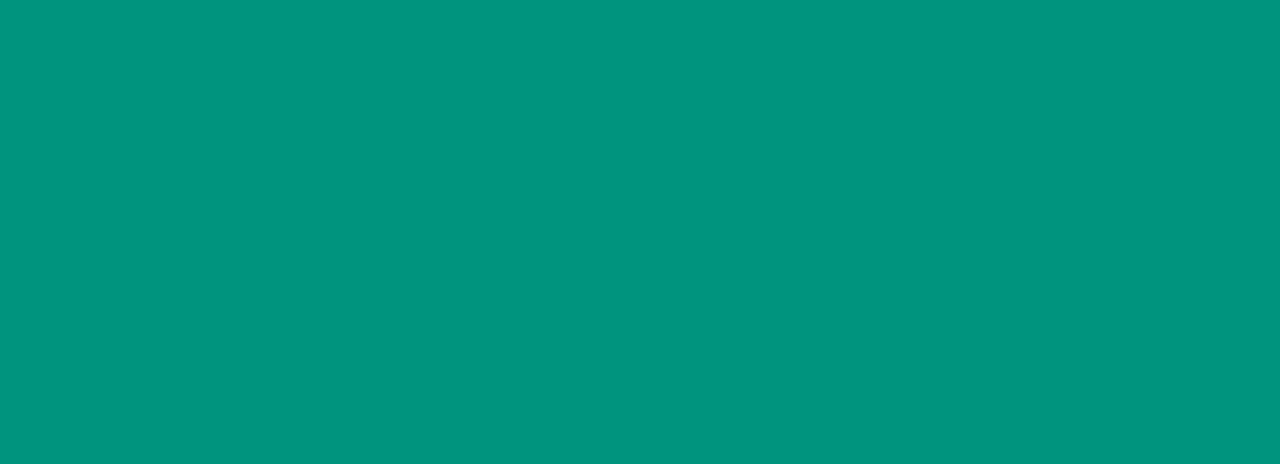
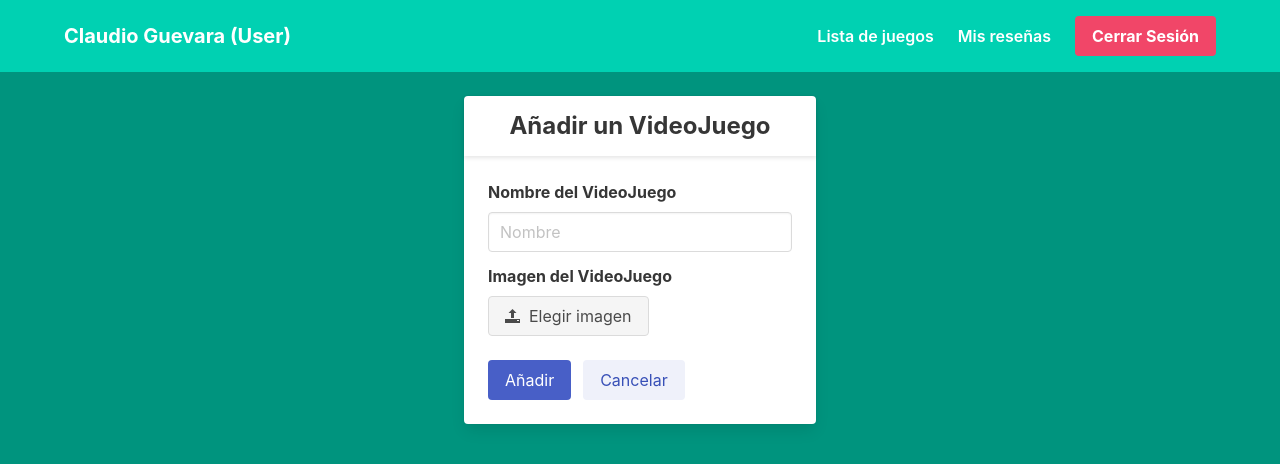
Before and after one commit to ClaudioGuevaraDev/React-Node-PostgreSQL-Bulma-TypeScript, a React (Create React App) app in the folder client/: page /add-videogame in a window 1280 px wide. Before the commit this address had no page. Shown: the top 464 px of the page. Built offline with nearby package versions, Linux system fonts and the light colour scheme.

Commit message:
formularios para añadir y actualizar un videojuego listo

```diff
--- a/client/src/components/Navbar/Navbar.tsx
+++ b/client/src/components/Navbar/Navbar.tsx
@@ -30,7 +30,7 @@ const Navbar = () => {
 
                 <div id="nav-menu" className="navbar-menu">
                     <div className="navbar-end">
-                        <a className="navbar-item has-text-weight-semibold">Listado de juegos</a>
+                        <a className="navbar-item has-text-weight-semibold">Lista de juegos</a>
                         <a className='navbar-item has-text-weight-semibold'>Mis reseñas</a>
                         <div className='navbar-item'>
                             <div className='buttons'>
--- a/client/src/components/VideoGames/VideoGameCard.tsx
+++ b/client/src/components/VideoGames/VideoGameCard.tsx
@@ -54,7 +54,7 @@ const VideoGameCard = () => {
                     </section>
                     <footer className='modal-card-foot'>
                         <button className='button is-danger'>Eliminar</button>
-                        <button className='button' onClick={handleCloseModalDelete}>Cancelar</button>
+                        <button className='button is-danger is-light' onClick={handleCloseModalDelete}>Cancelar</button>
                     </footer>
                 </div>
             </div>
@@ -70,13 +70,13 @@ const VideoGameCard = () => {
                         <div className='field'>
                             <label className='label'>Comentario</label>
                             <div className='control'>
-                                <textarea className='textarea' placeholder='¿Que opinión tienes del videojuego?'></textarea>
+                                <textarea className='textarea' placeholder='¿Que opinión tienes del videojuego League of Legends?'></textarea>
                             </div>
                         </div>
                     </section>
                     <footer className='modal-card-foot'>
                         <button className='button is-link'>Comentar</button>
-                        <button className='button' onClick={handleCloseModalComment}>Cancelar</button>
+                        <button className='button is-link is-light' onClick={handleCloseModalComment}>Cancelar</button>
                     </footer>
                 </div>
             </div>
--- /dev/null
+++ b/client/src/components/VideoGames/VideoGameFormAdd.tsx
@@ -0,0 +1,68 @@
+import { ImUpload3 } from 'react-icons/im'
+
+import Navbar from "../Navbar/Navbar"
+
+const VideoGameFormAdd = () => {
+    return (
+        <>
+            <Navbar/>
+            <div className="container p-5">
+                <div className="columns is-flex is-justify-content-center">
+                    <div className="column is-4">
+                        <div className="card">
+                            <header className="card-header">
+                                <p className="card-header-title is-centered is-size-4">
+                                    Añadir un VideoJuego
+                                </p>
+                            </header>
+                            <section className="card-content">
+                                <div className="content">
+                                    <div className="field">
+                                        <label className="label">Nombre del VideoJuego</label>
+                                        <div className="control">
+                                            <input className="input" type="text" placeholder="Nombre"/>
+                                        </div>
+                                    </div>
+                                    <div className="field">
+                                        <label className="label">Imagen del VideoJuego</label>
+                                        <div className="control">
+                                            <div className="file">
+                                                <label className="file-label">
+                                                    <input className="file-input" type="file" name="resume"/>
+                                                    <span className="file-cta">
+                                                        <span className="file-icon">
+                                                            <i className="is-flex is-align-items-center">
+                                                                <ImUpload3/>
+                                                            </i>
+                                                        </span>
+                                                        <span className="file-label">
+                                                            Elegir imagen
+                                                        </span>
+                                                    </span>
+                                                </label>
+                                            </div>
+                                        </div>
+                                    </div>
+                                    <div className='field is-grouped mt-5'>
+                                        <div className='control'>
+                                            <button className='button is-link'>
+                                                Añadir
+                                            </button>
+                                        </div>
+                                        <div className='control'>
+                                            <button className='button is-link is-light'>
+                                                Cancelar
+                                            </button>
+                                        </div>
+                                    </div>
+                                </div>
+                            </section>
+                        </div>
+                    </div>
+                </div>
+            </div>
+        </>
+    )
+}
+
+export default VideoGameFormAdd
--- /dev/null
+++ b/client/src/components/VideoGames/VideoGameFormUpdate.tsx
@@ -0,0 +1,68 @@
+import { ImUpload3 } from 'react-icons/im'
+
+import Navbar from "../Navbar/Navbar"
+
+const VideoGameFormUpdate = () => {
+    return (
+        <>
+            <Navbar/>
+            <div className="container p-5">
+                <div className="columns is-flex is-justify-content-center">
+                    <div className="column is-4">
+                        <div className="card">
+                            <header className="card-header">
+                                <p className="card-header-title is-centered is-size-4">
+                                    Actualizar un VideoJuego
+                                </p>
+                            </header>
+                            <section className="card-content">
+                                <div className="content">
+                                    <div className="field">
+                                        <label className="label">Nombre del VideoJuego</label>
+                                        <div className="control">
+                                            <input className="input" type="text" placeholder="Nombre"/>
+                                        </div>
+                                    </div>
+                                    <div className="field">
+                                        <label className="label">Imagen del VideoJuego</label>
+                                        <div className="control">
+                                            <div className="file">
+                                                <label className="file-label">
+                                                    <input className="file-input" type="file" name="resume"/>
+                                                    <span className="file-cta">
+                                                        <span className="file-icon">
+                                                            <i className="is-flex is-align-items-center">
+                                                                <ImUpload3/>
+                                                            </i>
+                                                        </span>
+                                                        <span className="file-label">
+                                                            Elegir imagen
+                                                        </span>
+                                                    </span>
+                                                </label>
+                                            </div>
+                                        </div>
+                                    </div>
+                                    <div className='field is-grouped mt-5'>
+                                        <div className='control'>
+                                            <button className='button is-link'>
+                                                Actualizar
+                                            </button>
+                                        </div>
+                                        <div className='control'>
+                                            <button className='button is-link is-light'>
+                                                Cancelar
+                                            </button>
+                                        </div>
+                                    </div>
+                                </div>
+                            </section>
+                        </div>
+                    </div>
+                </div>
+            </div>
+        </>
+    )
+}
+
+export default VideoGameFormUpdate
--- a/client/src/router/index.tsx
+++ b/client/src/router/index.tsx
@@ -2,8 +2,10 @@ import { Routes, Route } from 'react-router-dom'
 
 import Login from '../pages/Auth/Login/Login'
 import Register from '../pages/Auth/Register/Register'
+import Home from '../pages/Home/Home'
 
-import Home from '../pages/Home/Home'
+import VideoGameFormAdd from '../components/VideoGames/VideoGameFormAdd'
+import VideoGameFormUpdate from '../components/VideoGames/VideoGameFormUpdate'
 
 const Router = () => {
     return (
@@ -11,6 +13,8 @@ const Router = () => {
             <Route path='/' element={<Login/>}/>
             <Route path='/register' element={<Register/>}/>
             <Route path='/home' element={<Home/>}/>
+            <Route path='/add-videogame' element={<VideoGameFormAdd/>}/>
+            <Route path='/update-videogame/:id' element={<VideoGameFormUpdate/>}/>
         </Routes>
     )
 }
```
